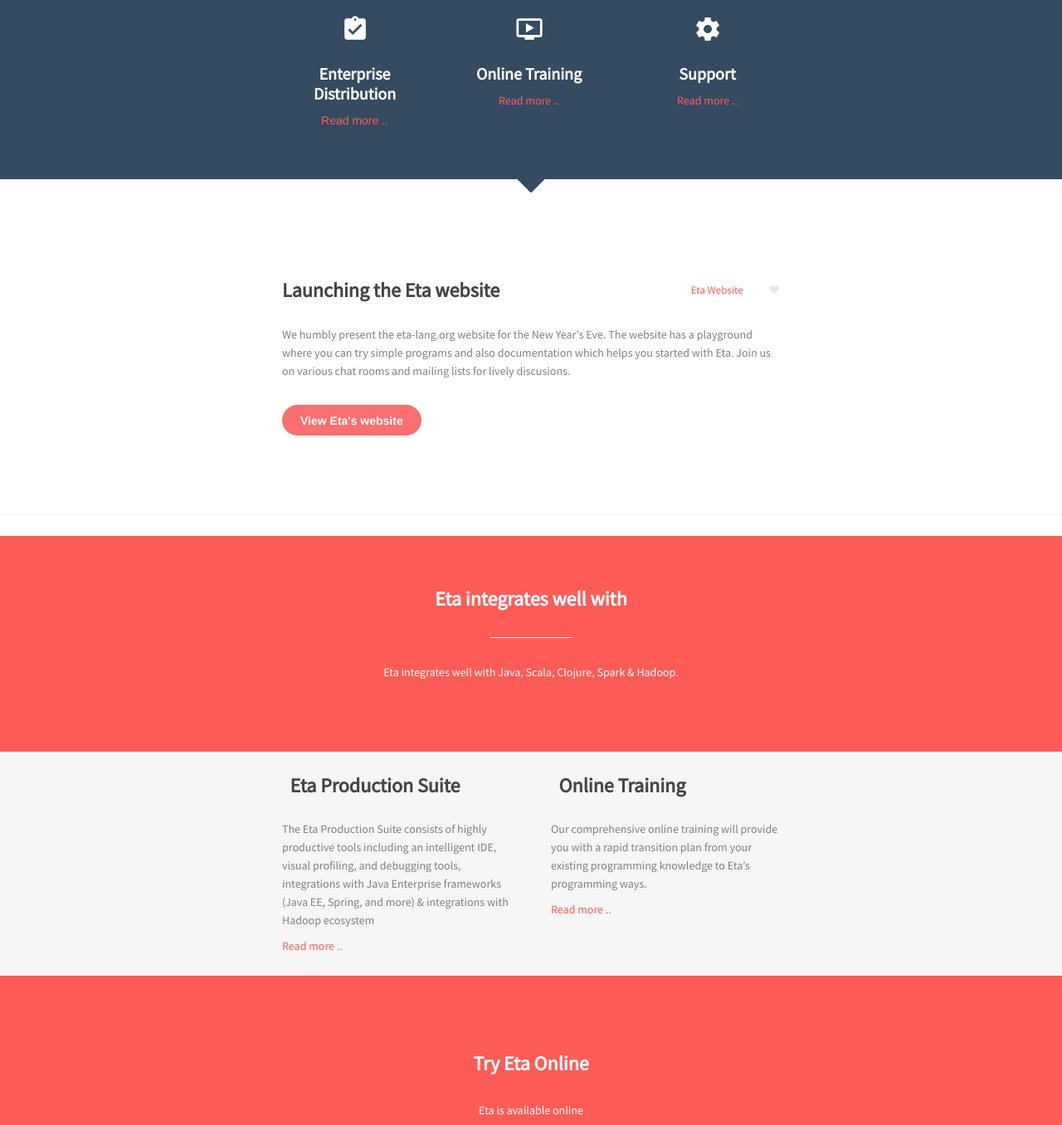
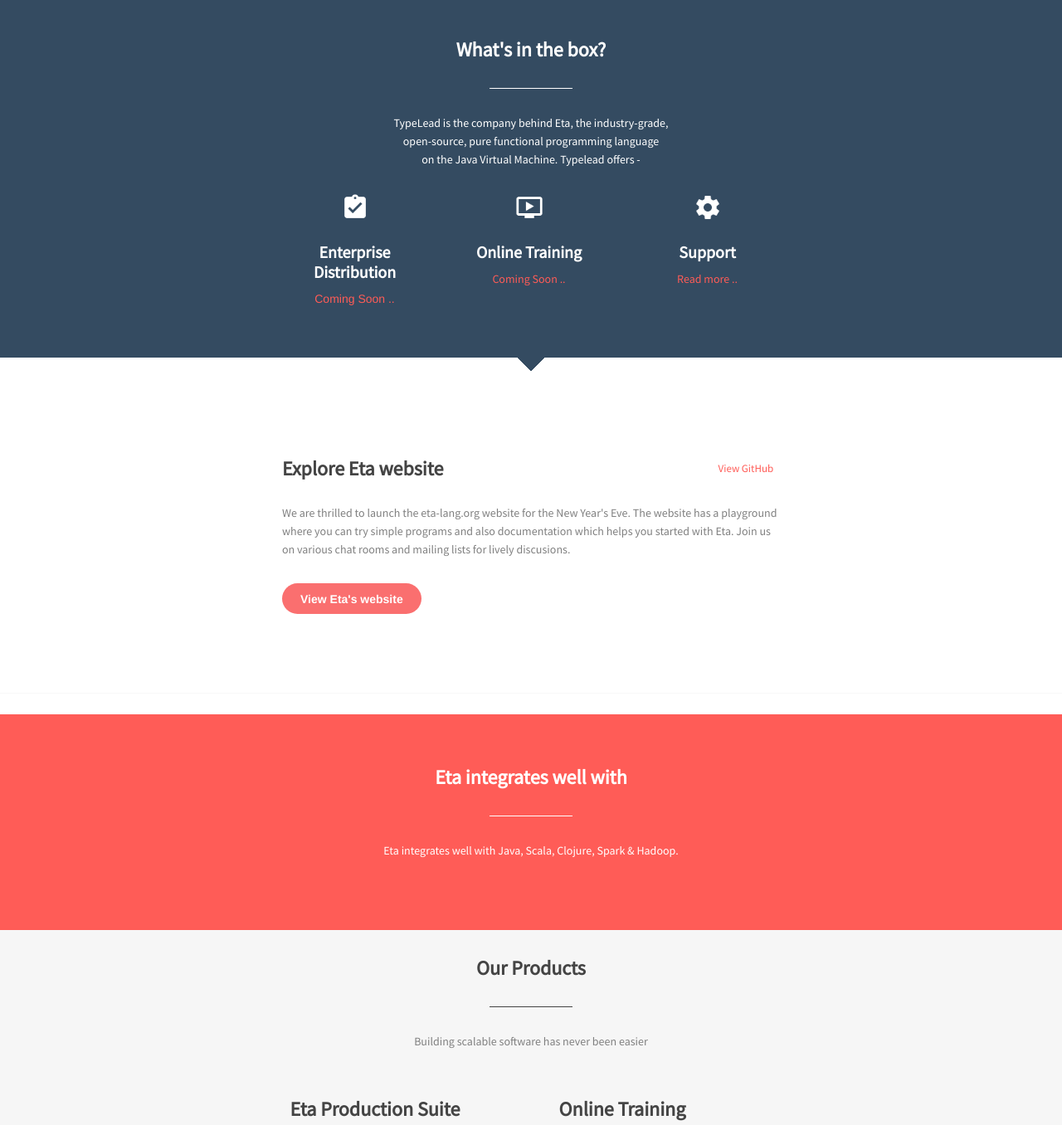
Before and after one commit to Jyothsnasrinivas/mailchimp-template, a plain HTML site: page index.html in a window 1280 px wide. Shown: the part 500-1856 px from the top of the page at 83% size. Drawn offline with Linux system fonts and the light colour scheme.

Commit message:
content changed

```diff
--- a/index.html
+++ b/index.html
@@ -169,7 +169,7 @@ a.rotator img:hover {-webkit-transform: rotate(360deg); -moz-transform: rotate(3
 									<table width="140" border="0" cellpadding="0" cellspacing="0" align="left" style="border-collapse:collapse; mso-table-lspace:0pt; mso-table-rspace:0pt;" class="fullCenter">
 										<tr>
 											<td height="25" valign="middle" width="100%" style="text-align: left;" class="fullCenter" id="logo">
-												<a href="#"><img width="25" src="images/typeleadlogo.png" style="width:40%"alt="" border="0" mc:edit="2"></a>
+												<a href="#"><img width="25" src="images/logo.svg" style="width:40%"alt="" border="0" mc:edit="2"></a>
 											</td>
 										</tr>
 									</table>
@@ -222,7 +222,7 @@ a.rotator img:hover {-webkit-transform: rotate(360deg); -moz-transform: rotate(3
 										<tr>
 											<td valign="middle" width="100%" style="text-align: center; font-family: 'Source Sans Pro', Helvetica, Arial, sans-serif, 'Open Sans'; font-size: 46px; color: #ffffff; line-height: 50px; font-weight: 300;" id="box3" class="fullCenter" mc:edit="4">
 
-												Experience the <span style="font-weight: 600;">Future Now</span>
+												Announcing the <span style="font-weight: 600;">Eta-lang website</span>
 
 											</td>
 										</tr>
@@ -246,7 +246,7 @@ a.rotator img:hover {-webkit-transform: rotate(360deg); -moz-transform: rotate(3
 													<tr>
 														<td width="30" class="erase"></td>
 														<td width="540" style="text-align: center; font-family: 'Source Sans Pro', Helvetica, Arial, sans-serif, 'Open Sans'; font-size: 18px; color: #ffffff; line-height: 24px; font-weight: 400;" class="fullCenter" id="box2" mc:edit="5">
-															On a mission to build the world's most powerful programming language.
+															The wait is over. Experience the <b>Future Now</b>
 														</td>
 														<td width="30" class="erase"></td>
 													</tr>
@@ -275,7 +275,7 @@ a.rotator img:hover {-webkit-transform: rotate(360deg); -moz-transform: rotate(3
 												<table border="0" cellpadding="0" cellspacing="0" align="center" class="buttonScale">
 													<tr>
 														<td width="auto" align="center" height="40" bgcolor="#344b61" style="border-top-left-radius: 20px; border-top-right-radius: 20px; border-bottom-right-radius: 20px; border-bottom-left-radius: 20px; padding-left: 40px; padding-right: 40px; font-weight: 600; font-family: 'Source Sans Pro', Helvetica, Arial, sans-serif, 'Open Sans'; color: #ffffff;" mc:edit="6">
-															<a href="#" style="color: #ffffff; font-size: 14px; text-decoration: none; line-height: 34px; width: 100%;">Try Eta v0.04 today</a>
+															<a href="#" style="color: #ffffff; font-size: 14px; text-decoration: none; line-height: 34px; width: 100%;">Check Eta v0.04 today</a>
 														</td>
 													</tr>
 												</table>
@@ -326,6 +326,34 @@ a.rotator img:hover {-webkit-transform: rotate(360deg); -moz-transform: rotate(3
 							<tr>
 								<td width="100%" height="60"></td>
 							</tr>
+							<tr>
+								<td valign="middle" width="100%" style="text-align: center; font-family: 'Source Sans Pro',Helvetica, Arial, sans-serif, 'Open Sans'; font-size: 24px; color: #ffffff; line-height: 32px; font-weight: 700;" class="fullCenter" mc:edit="48">
+									What's in the box?
+								</td>
+							</tr>
+							<tr>
+								<td width="100%" height="30"></td>
+							</tr>
+							<tr>
+								<td width="100%">
+									<table width="100" border="0" cellpadding="0" cellspacing="0" align="center">
+										<tr>
+											<td width="100" height="1" bgcolor="#ffffff" style="font-size: 1px; line-height: 1px;">&nbsp;</td>
+										</tr>
+									</table>
+								</td>
+							</tr>
+							<tr>
+								<td width="100%" height="30"></td>
+							</tr>
+							<tr>
+								<td valign="middle" width="100%" style="text-align: center; font-family: 'Source Sans Pro',Helvetica, Arial, sans-serif, 'Open Sans'; font-size: 14px; color: #ffffff; line-height: 22px; font-weight: 400;" class="fullCenter" mc:edit="49">
+									TypeLead is the company behind Eta, the industry-grade, <br/>open-source, pure functional programming language <br/>on the Java Virtual Machine. Typelead offers -
+								</td>
+							</tr>
+							<tr>
+								<td width="100%" height="30"></td>
+							</tr>
 						</table><!-- End Space -->
 
 						<!-- Wrapper -->
@@ -343,6 +371,7 @@ a.rotator img:hover {-webkit-transform: rotate(360deg); -moz-transform: rotate(3
 										<tr>
 											<td width="100%" height="25"></td>
 										</tr>
+
 										<tr>
 											<td valign="middle" width="100%" style="text-align: center; font-family: 'Source Sans Pro',Helvetica, Arial, sans-serif, 'Open Sans'; font-size: 20px; color: #ffffff; line-height: 24px; font-weight: 600;" class="fullCenter" mc:edit="8">
 												Enterprise Distribution
@@ -353,7 +382,7 @@ a.rotator img:hover {-webkit-transform: rotate(360deg); -moz-transform: rotate(3
 										</tr>
 										<tr>
 											<td valign="middle" width="100%" style="text-align: center; font-family: Helvetica, Arial, sans-serif, 'Open Sans'; font-size: 14px; color: #ff5c57; line-height: 21px; font-weight: 400;" class="fullCenter" mc:edit="9">
-												<a href="#" style="text-decoration: none; color: #ff5c57;">Read more ..</a>
+												<a href="#" style="text-decoration: none; color: #ff5c57;">Coming Soon ..</a>
 											</td>
 										</tr>
 									</table>
@@ -385,7 +414,7 @@ a.rotator img:hover {-webkit-transform: rotate(360deg); -moz-transform: rotate(3
 										</tr>
 										<tr>
 											<td valign="middle" width="100%" style="text-align: center; font-family: 'Source Sans Pro', Helvetica, Arial, sans-serif, 'Open Sans'; font-size: 14px; color: #ff5c57; line-height: 21px; font-weight: 400;" class="fullCenter" mc:edit="12">
-												<a href="#" style="text-decoration: none; color: #ff5c57;">Read more ..</a>
+												<a href="#" style="text-decoration: none; color: #ff5c57;">Coming Soon ..</a>
 											</td>
 										</tr>
 									</table>
@@ -658,11 +687,11 @@ a.rotator img:hover {-webkit-transform: rotate(360deg); -moz-transform: rotate(3
 
 															<!-- <span style="text-decoration: none;"><img src="images/icon_13_1.png" width="13" alt="" border="0" style="vertical-align: middle; padding-bottom: 2px;" mc:edit="18"></span> -->
 															&nbsp;
-															<a href="#" style="text-decoration: none; color: #ff5c57;">Eta Website</a>
+															<a href="#" style="text-decoration: none; color: #ff5c57;">View GitHub</a>
 															&nbsp;&nbsp;
-															<span style="text-decoration: none;"><img src="images/icon_13_2.png" width="13" alt="" border="0" style="vertical-align: middle; padding-bottom: 3px;" mc:edit="19"></span>
+															<!-- <span style="text-decoration: none;"><img src="images/icon_13_2.png" width="13" alt="" border="0" style="vertical-align: middle; padding-bottom: 3px;" mc:edit="19"></span>
 															&nbsp;
-															<span style="text-decoration: none;"><img src="images/icon_13_3.png" width="13" alt="" border="0" style="vertical-align: middle; padding-bottom: 3px;" mc:edit="20"></span>
+															<span style="text-decoration: none;"><img src="images/icon_13_3.png" width="13" alt="" border="0" style="vertical-align: middle; padding-bottom: 3px;" mc:edit="20"></span> -->
 														</td>
 													</tr>
 												</table>
@@ -670,7 +699,7 @@ a.rotator img:hover {-webkit-transform: rotate(360deg); -moz-transform: rotate(3
 												<table width="400" border="0" cellpadding="0" cellspacing="0" align="left" style="border-collapse:collapse; mso-table-lspace:0pt; mso-table-rspace:0pt;" class="full">
 													<tr>
 														<td height="35" width="100%" style="text-align: left; font-family: 'Source Sans Pro', Helvetica, Arial, sans-serif, 'Open Sans'; font-size: 24px; color: #444444; line-height: 32px; font-weight: 700;" mc:edit="21">
-															Launching the Eta website
+															Explore Eta website
 														</td>
 													</tr>
 												</table>
@@ -682,7 +711,7 @@ a.rotator img:hover {-webkit-transform: rotate(360deg); -moz-transform: rotate(3
 										</tr>
 										<tr>
 											<td valign="middle" width="100%" style="text-align: left; font-family: 'Source Sans Pro', Helvetica, Arial, sans-serif, 'Open Sans'; font-size: 14px; color: #808080; line-height: 22px; font-weight: 400;" mc:edit="22">
-												We humbly present the eta-lang.org website for the New Year's Eve. The website has a playground where you can try simple programs and also documentation which helps you started with Eta. Join us on various chat rooms and mailing lists for lively discusions.
+												We are thrilled to launch the eta-lang.org website for the New Year's Eve. The website has a playground where you can try simple programs and also documentation which helps you started with Eta. Join us on various chat rooms and mailing lists for lively discusions.
 											</td>
 										</tr>
 										<tr>
@@ -832,6 +861,37 @@ a.rotator img:hover {-webkit-transform: rotate(360deg); -moz-transform: rotate(3
 						<!-- Wrapper -->
 						<table width="600" border="0" cellpadding="0" cellspacing="0" align="center" class="full">
 							<tr>
+								<tr>
+									<td width="100%" height="30"></td>
+								</tr>
+								<tr>
+									<td valign="middle" width="100%" style="text-align: center; font-family: 'Source Sans Pro',Helvetica, Arial, sans-serif, 'Open Sans'; font-size: 24px; color: #444444; line-height: 32px; font-weight: 700;" class="fullCenter" mc:edit="48">
+										Our Products
+									</td>
+								</tr>
+								<tr>
+									<td width="100%" height="30"></td>
+								</tr>
+								<tr>
+									<td width="100%">
+										<table width="100" border="0" cellpadding="0" cellspacing="0" align="center">
+											<tr>
+												<td width="100" height="1" bgcolor="#444444" style="font-size: 1px; line-height: 1px;">&nbsp;</td>
+											</tr>
+										</table>
+									</td>
+								</tr>
+								<tr>
+									<td width="100%" height="30"></td>
+								</tr>
+								<tr>
+									<td valign="middle" width="100%" style="text-align: center; font-family: 'Source Sans Pro',Helvetica, Arial, sans-serif, 'Open Sans'; font-size: 14px; color: #808080; line-height: 22px; font-weight: 400;" class="fullCenter" mc:edit="49">
+										Building scalable software has never been easier
+									</td>
+								</tr>
+								<tr>
+									<td width="100%" height="30"></td>
+								</tr>
 								<td width="100%" align="center" class="icon30">
 
 									<!-- Space -->
@@ -840,6 +900,7 @@ a.rotator img:hover {-webkit-transform: rotate(360deg); -moz-transform: rotate(3
 											<td width="100%" height="25"></td>
 										</tr>
 									</table><!-- End Space -->
+
 
 									<!-- Icon 32 - 1 -->
 									<table width="275" border="0" cellpadding="0" cellspacing="0" align="left" style="border-collapse:collapse; mso-table-lspace:0pt; mso-table-rspace:0pt;" class="full">
@@ -944,7 +1005,7 @@ a.rotator img:hover {-webkit-transform: rotate(360deg); -moz-transform: rotate(3
 							</tr>
 							<tr>
 								<td width="100%" style="text-align: center; font-family: 'Source Sans Pro', Helvetica, Arial, sans-serif, 'Open Sans'; font-size: 24px; color: #ffffff; line-height: 32px; font-weight: 700;" class="textLeft" mc:edit="116">
-									Try Eta Online
+									Write and compile code online!
 								</td>
 							</tr>
 							<tr>
@@ -952,7 +1013,7 @@ a.rotator img:hover {-webkit-transform: rotate(360deg); -moz-transform: rotate(3
 							</tr>
 							<tr>
 								<td valign="middle" width="100%" style="text-align: center; font-family: 'Source Sans Pro', Helvetica, Arial, sans-serif, 'Open Sans'; font-size: 14px; color: #ffffff; line-height: 21px; font-weight: 400;" class="fullCenter" mc:edit="117">
-									Eta is available online
+									Check out eta-lang.org for a more structured introduction to Eta.
 								</td>
 							</tr>
 							<tr>
@@ -1133,7 +1194,7 @@ a.rotator img:hover {-webkit-transform: rotate(360deg); -moz-transform: rotate(3
 									<table width="140" border="0" cellpadding="0" cellspacing="0" align="left" style="border-collapse:collapse; mso-table-lspace:0pt; mso-table-rspace:0pt;" class="fullCenter">
 										<tr>
 											<td height="60" valign="middle" width="100%" style="text-align: left;" class="fullCenter" id="logo_footer">
-												<a href="#"><img width="100" src="images/typeleadlogo.png" alt="" border="0" style="width:40%; padding-bottom: 4px;" mc:edit="125"></a>
+												<a href="#"><img width="100" src="images/logo.svg" alt="" border="0" style="width:40%; padding-bottom: 4px;" mc:edit="125"></a>
 											</td>
 										</tr>
 									</table>
```
Also changed, not shown: images/logo.svg (added).
